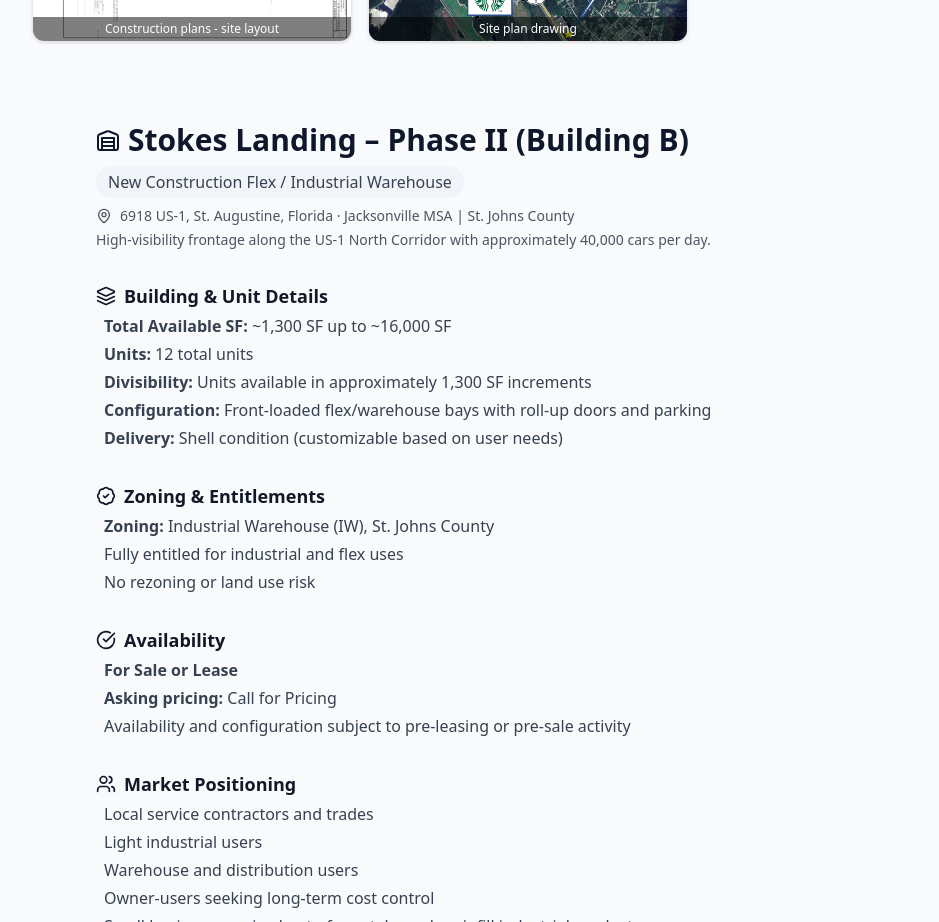
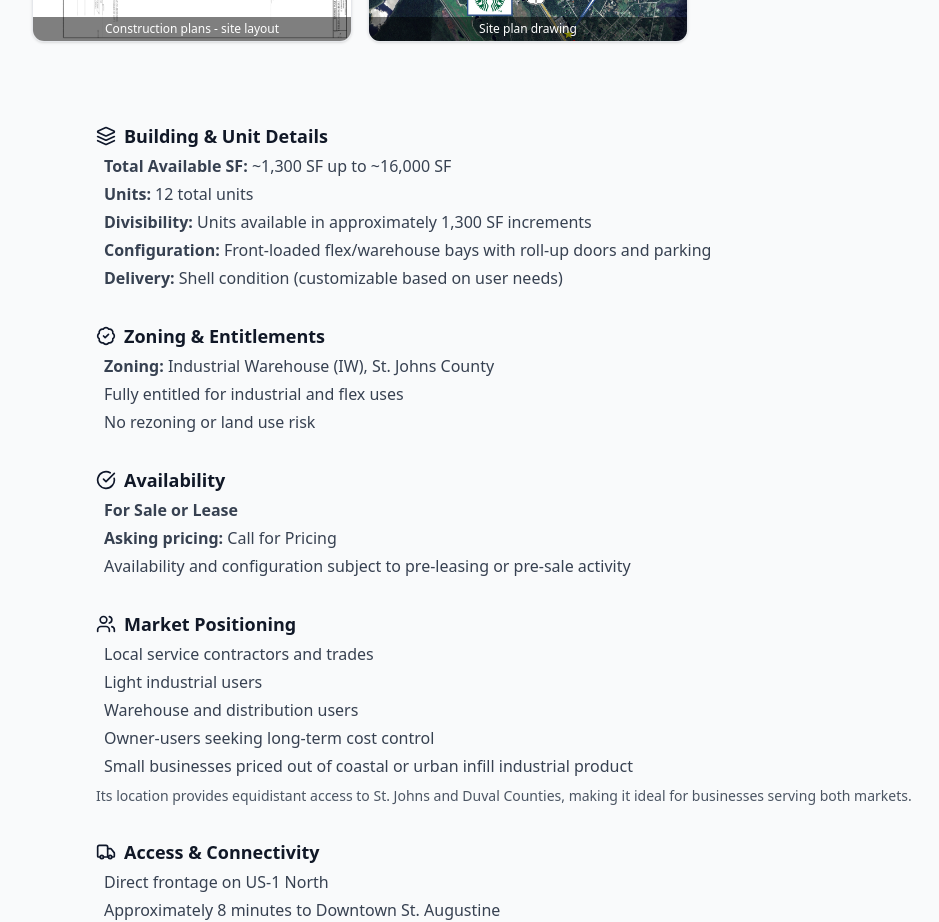
Before and after one commit to lemkez/Stokes-Phase-II, a React (Vite) app: page / in a window 1280 px wide. Shown: the part 3700-4622 px from the top of the page, without its empty margins (112-1051 px from the left). Built offline with nearby package versions, Linux system fonts and the light colour scheme.

Commit message:
[dyad] Completely removed the overview section from ProjectSummary - wrote 1 file(s)

```diff
--- a/src/components/ProjectSummary.tsx
+++ b/src/components/ProjectSummary.tsx
@@ -1,27 +1,7 @@
-import { BadgeCheck, Warehouse, MapPin, Layers, CheckCircle, Users, Truck, ArrowRight, CalendarCheck, Info } from "lucide-react";
+import { BadgeCheck, Layers, CheckCircle, Users, Truck, CalendarCheck } from "lucide-react";
 
 export const ProjectSummary = () => (
   <section className="w-full max-w-4xl mx-auto px-4 py-10 flex flex-col gap-8">
-    {/* Project Name & Type */}
-    <div>
-      <h2 className="text-2xl sm:text-3xl font-bold text-primary mb-2 flex items-center gap-2">
-        <Warehouse className="w-6 h-6 text-primary" />
-        Stokes Landing – Phase II (Building B)
-      </h2>
-      <div className="flex flex-wrap gap-2 text-base text-gray-700 dark:text-gray-200 mb-2">
-        <span className="bg-secondary px-3 py-1 rounded-full font-medium">New Construction Flex / Industrial Warehouse</span>
-      </div>
-      <div className="flex items-center gap-2 text-gray-600 dark:text-gray-400 text-sm mb-1">
-        <MapPin className="w-4 h-4" />
-        <span>
-          6918 US-1, St. Augustine, Florida &middot; Jacksonville MSA | St. Johns County
-        </span>
-      </div>
-      <div className="text-gray-600 dark:text-gray-400 text-sm">
-        High-visibility frontage along the US-1 North Corridor with approximately 40,000 cars per day.
-      </div>
-    </div>
-
     {/* Building & Unit Details */}
     <div>
       <h3 className="text-lg font-semibold text-gray-900 dark:text-white mb-1 flex items-center gap-2">
```
